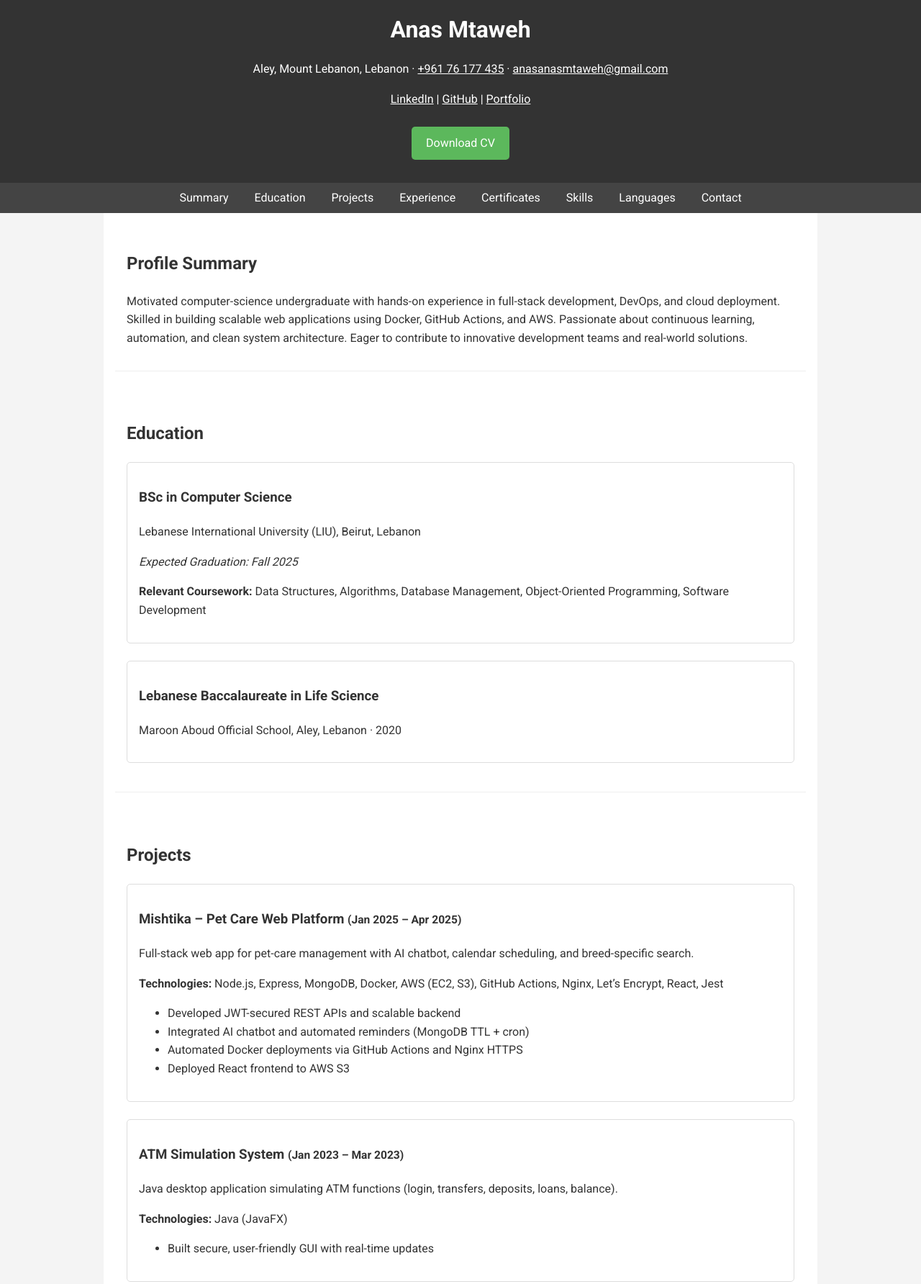
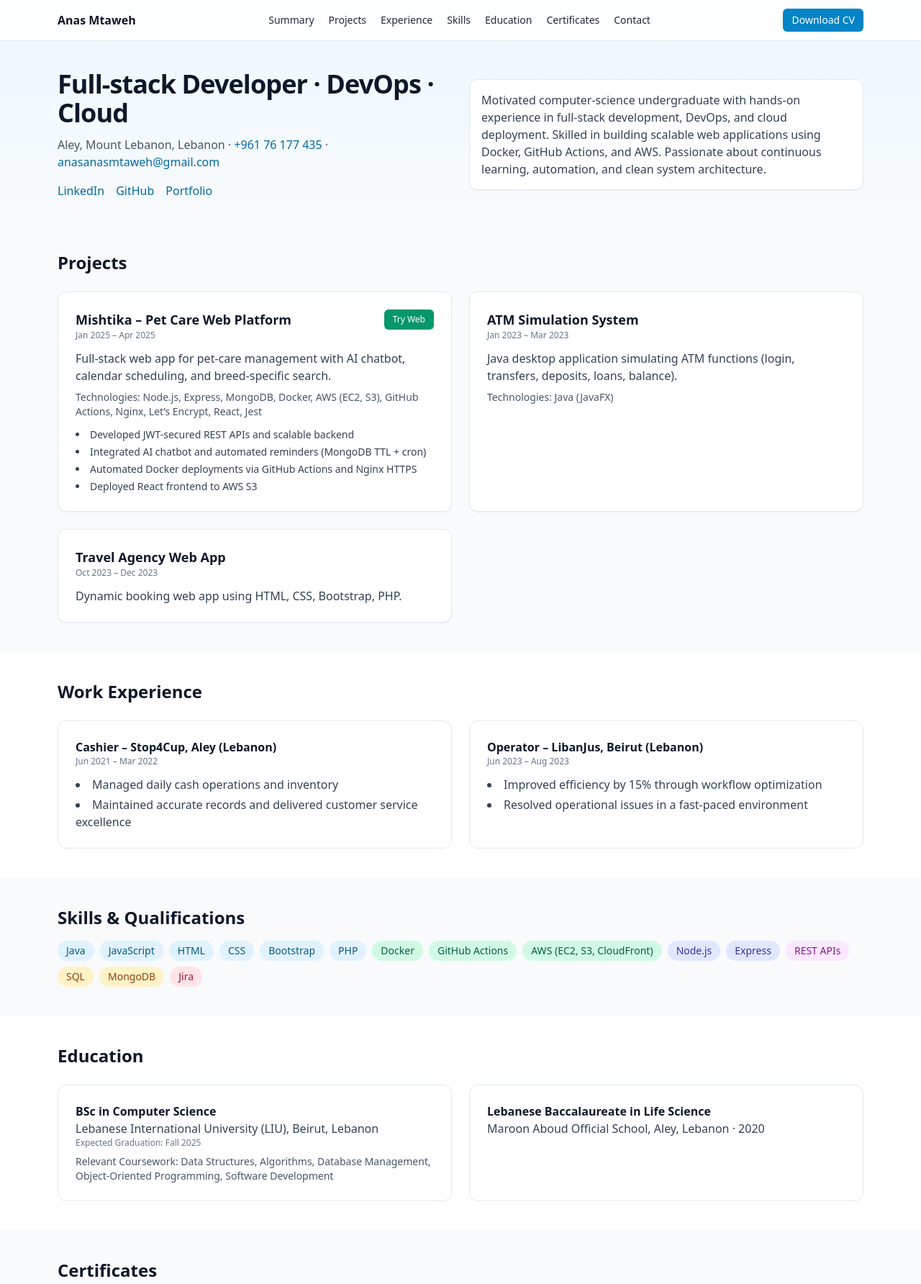
Before and after one commit to Anasmtaweh/Anas-Portfolio, a website: page public/index.html in a window 1280 px wide. Shown: the top 1784 px of the page at 72% size. Drawn offline with nearby package versions, Linux system fonts and the light colour scheme.

Commit message:
Switch homepage to Tailwind, redesign portfolio, restore Mishtika Try Web via /r/mishtika route, add MISHTIKA_URL env var placeholder

```diff
--- a/public/index.html
+++ b/public/index.html
@@ -4,114 +4,176 @@
     <meta charset="UTF-8" />
     <meta name="viewport" content="width=device-width, initial-scale=1.0" />
     <title>Anas Mtaweh – Portfolio</title>
-    <link rel="stylesheet" href="/style.css" />
+    <script src="https://cdn.tailwindcss.com"></script>
+    <meta name="theme-color" content="#0ea5e9" />
   </head>
-<body>
-    <header>
-        <h1>Anas Mtaweh</h1>
-        <p>Aley, Mount Lebanon, Lebanon · <a href="tel:+96176177435" style="color:#fff;">+961 76 177 435</a> · <a href="mailto:anasanasmtaweh@gmail.com" style="color:#fff;">anasanasmtaweh@gmail.com</a></p>
-        <p>
-            <a href="http://www.linkedin.com/in/anas-mtaweh-a02806218" target="_blank" rel="noopener" style="color:#fff;">LinkedIn</a>
-            |
-            <a href="https://github.com/Anasmtaweh" target="_blank" rel="noopener" style="color:#fff;">GitHub</a>
-            |
-            <a href="https://anas-mtaweh-portfolio.onrender.com/" target="_blank" rel="noopener" style="color:#fff;">Portfolio</a>
-        </p>
-        <p>
-            <a class="button" href="/cv.pdf" download>Download CV</a>
-        </p>
+  <body class="bg-slate-50 text-slate-800">
+    <!-- Nav -->
+    <header class="sticky top-0 z-40 backdrop-blur bg-white/70 border-b border-slate-200">
+      <div class="max-w-6xl mx-auto px-4 py-3 flex items-center justify-between">
+        <a href="#home" class="font-semibold text-slate-900">Anas Mtaweh</a>
+        <nav class="hidden sm:flex gap-5 text-sm">
+          <a href="#summary" class="hover:text-sky-600">Summary</a>
+          <a href="#projects" class="hover:text-sky-600">Projects</a>
+          <a href="#experience" class="hover:text-sky-600">Experience</a>
+          <a href="#skills" class="hover:text-sky-600">Skills</a>
+          <a href="#education" class="hover:text-sky-600">Education</a>
+          <a href="#certificates" class="hover:text-sky-600">Certificates</a>
+          <a href="#contact" class="hover:text-sky-600">Contact</a>
+        </nav>
+        <a class="inline-flex items-center rounded-md bg-sky-600 px-3 py-1.5 text-sm font-medium text-white shadow-sm hover:bg-sky-700 focus:outline-none focus:ring-2 focus:ring-sky-500" href="/cv.pdf" download>
+          Download CV
+        </a>
+      </div>
     </header>
 
-    <nav>
-        <a href="#summary">Summary</a>
-        <a href="#education">Education</a>
-        <a href="#projects">Projects</a>
-        <a href="#experience">Experience</a>
-        <a href="#certificates">Certificates</a>
-        <a href="#skills">Skills</a>
-        <a href="#languages">Languages</a>
-        <a href="#contact">Contact</a>
-    </nav>
-
-    <main>
-        <section id="summary">
-            <h2>Profile Summary</h2>
-            <p>
-                Motivated computer-science undergraduate with hands-on experience in full-stack development, DevOps, and cloud deployment. Skilled in building scalable web applications using Docker, GitHub Actions, and AWS. Passionate about continuous learning, automation, and clean system architecture. Eager to contribute to innovative development teams and real-world solutions.
+    <!-- Hero -->
+    <section id="home" class="bg-gradient-to-b from-sky-50 to-transparent">
+      <div class="max-w-6xl mx-auto px-4 pt-10 pb-8 grid gap-6 md:grid-cols-2 items-center">
+        <div>
+          <h1 class="text-3xl md:text-4xl font-bold tracking-tight text-slate-900">
+            Full‑stack Developer · DevOps · Cloud
+          </h1>
+          <p class="mt-3 text-slate-600">
+            Aley, Mount Lebanon, Lebanon ·
+            <a href="tel:+96176177435" class="text-sky-700 hover:underline">+961 76 177 435</a>
+            ·
+            <a href="mailto:anasanasmtaweh@gmail.com" class="text-sky-700 hover:underline">anasanasmtaweh@gmail.com</a>
           </p>
-        </section>
-
-        <section id="education">
-            <h2>Education</h2>
-            <div class="project">
-                <h3>BSc in Computer Science</h3>
-                <p>Lebanese International University (LIU), Beirut, Lebanon</p>
-                <p><em>Expected Graduation: Fall 2025</em></p>
-                <p><strong>Relevant Coursework:</strong> Data Structures, Algorithms, Database Management, Object-Oriented Programming, Software Development</p>
+          <div class="mt-4 flex gap-4 text-sky-700">
+            <a href="http://www.linkedin.com/in/anas-mtaweh-a02806218" target="_blank" rel="noopener" class="hover:underline">LinkedIn</a>
+            <a href="https://github.com/Anasmtaweh" target="_blank" rel="noopener" class="hover:underline">GitHub</a>
+            <a href="https://anas-mtaweh-portfolio.onrender.com/" target="_blank" rel="noopener" class="hover:underline">Portfolio</a>
           </div>
-            <div class="project">
-                <h3>Lebanese Baccalaureate in Life Science</h3>
-                <p>Maroon Aboud Official School, Aley, Lebanon &middot; 2020</p>
+        </div>
+        <div class="md:justify-self-end">
+          <div class="rounded-xl border border-slate-200 bg-white p-4 shadow-sm">
+            <p class="text-slate-700">
+              Motivated computer-science undergraduate with hands-on experience in full-stack development, DevOps, and cloud deployment. Skilled in building scalable web applications using Docker, GitHub Actions, and AWS. Passionate about continuous learning, automation, and clean system architecture.
+            </p>
+          </div>
+        </div>
       </div>
     </section>
 
-        <section id="projects">
-            <h2>Projects</h2>
-            <div class="project">
-                <h3>Mishtika – Pet Care Web Platform <small>(Jan 2025 – Apr 2025)</small></h3>
-                <p>
-                    Full-stack web app for pet-care management with AI chatbot, calendar scheduling, and breed-specific search.
-                </p>
-                <p><strong>Technologies:</strong> Node.js, Express, MongoDB, Docker, AWS (EC2, S3), GitHub Actions, Nginx, Let’s Encrypt, React, Jest</p>
-                <ul>
+    <!-- Projects -->
+    <section id="projects" class="py-10">
+      <div class="max-w-6xl mx-auto px-4">
+        <h2 class="text-2xl font-bold text-slate-900">Projects</h2>
+        <div class="mt-6 grid gap-6 md:grid-cols-2">
+          <!-- Mishtika -->
+          <article class="rounded-xl border border-slate-200 bg-white p-6 shadow-sm">
+            <div class="flex items-start justify-between gap-4">
+              <div>
+                <h3 class="text-lg font-semibold text-slate-900">Mishtika – Pet Care Web Platform</h3>
+                <p class="text-xs text-slate-500">Jan 2025 – Apr 2025</p>
+              </div>
+              <div class="flex gap-2">
+                <a href="/r/mishtika" target="_blank" rel="noopener" class="inline-flex items-center rounded-md bg-emerald-600 px-3 py-1.5 text-xs font-medium text-white hover:bg-emerald-700">Try Web</a>
+              </div>
+            </div>
+            <p class="mt-3 text-slate-700">Full-stack web app for pet-care management with AI chatbot, calendar scheduling, and breed‑specific search.</p>
+            <p class="mt-2 text-sm text-slate-600"><span class="font-medium">Technologies:</span> Node.js, Express, MongoDB, Docker, AWS (EC2, S3), GitHub Actions, Nginx, Let’s Encrypt, React, Jest</p>
+            <ul class="mt-3 list-disc list-inside text-sm text-slate-700 space-y-1">
               <li>Developed JWT-secured REST APIs and scalable backend</li>
               <li>Integrated AI chatbot and automated reminders (MongoDB TTL + cron)</li>
               <li>Automated Docker deployments via GitHub Actions and Nginx HTTPS</li>
               <li>Deployed React frontend to AWS S3</li>
             </ul>
+          </article>
+
+          <!-- ATM Simulation -->
+          <article class="rounded-xl border border-slate-200 bg-white p-6 shadow-sm">
+            <h3 class="text-lg font-semibold text-slate-900">ATM Simulation System</h3>
+            <p class="text-xs text-slate-500">Jan 2023 – Mar 2023</p>
+            <p class="mt-3 text-slate-700">Java desktop application simulating ATM functions (login, transfers, deposits, loans, balance).</p>
+            <p class="mt-2 text-sm text-slate-600"><span class="font-medium">Technologies:</span> Java (JavaFX)</p>
+          </article>
+
+          <!-- Travel Agency -->
+          <article class="rounded-xl border border-slate-200 bg-white p-6 shadow-sm">
+            <h3 class="text-lg font-semibold text-slate-900">Travel Agency Web App</h3>
+            <p class="text-xs text-slate-500">Oct 2023 – Dec 2023</p>
+            <p class="mt-3 text-slate-700">Dynamic booking web app using HTML, CSS, Bootstrap, PHP.</p>
+          </article>
         </div>
-            <div class="project">
-                <h3>ATM Simulation System <small>(Jan 2023 – Mar 2023)</small></h3>
-                <p>Java desktop application simulating ATM functions (login, transfers, deposits, loans, balance).</p>
-                <p><strong>Technologies:</strong> Java (JavaFX)</p>
-                <ul>
-                    <li>Built secure, user-friendly GUI with real-time updates</li>
-                </ul>
-            </div>
-            <div class="project">
-                <h3>Travel Agency Web App <small>(Oct 2023 – Dec 2023)</small></h3>
-                <p>Dynamic booking web app using HTML, CSS, Bootstrap, PHP.</p>
-                <ul>
-                    <li>Created interactive trip listings and booking forms</li>
-                    <li>Implemented validation and tested UX flow</li>
-                </ul>
       </div>
     </section>
 
-        <section id="experience">
-            <h2>Work Experience</h2>
-            <div class="project">
-                <h3>Cashier – Stop4Cup, Aley (Lebanon)</h3>
-                <p><em>Jun 2021 – Mar 2022</em></p>
-                <ul>
+    <!-- Experience -->
+    <section id="experience" class="py-10 bg-white">
+      <div class="max-w-6xl mx-auto px-4">
+        <h2 class="text-2xl font-bold text-slate-900">Work Experience</h2>
+        <div class="mt-6 grid gap-6 md:grid-cols-2">
+          <article class="rounded-xl border border-slate-200 p-6">
+            <h3 class="font-semibold text-slate-900">Cashier – Stop4Cup, Aley (Lebanon)</h3>
+            <p class="text-xs text-slate-500">Jun 2021 – Mar 2022</p>
+            <ul class="mt-3 list-disc list-inside text-slate-700 space-y-1">
               <li>Managed daily cash operations and inventory</li>
               <li>Maintained accurate records and delivered customer service excellence</li>
             </ul>
-            </div>
-            <div class="project">
-                <h3>Operator – LibanJus, Beirut (Lebanon)</h3>
-                <p><em>Jun 2023 – Aug 2023</em></p>
-                <ul>
+          </article>
+          <article class="rounded-xl border border-slate-200 p-6">
+            <h3 class="font-semibold text-slate-900">Operator – LibanJus, Beirut (Lebanon)</h3>
+            <p class="text-xs text-slate-500">Jun 2023 – Aug 2023</p>
+            <ul class="mt-3 list-disc list-inside text-slate-700 space-y-1">
               <li>Improved efficiency by 15% through workflow optimization</li>
               <li>Resolved operational issues in a fast-paced environment</li>
             </ul>
+          </article>
+        </div>
       </div>
     </section>
 
-        <section id="certificates">
-            <h2>Certificates</h2>
-            <ul>
-                <li>AWS Certified Cloud Practitioner – Amazon Web Services (2025–2028) &middot; Credential ID: dbc01c0e5bd84db1b5457177f115f203</li>
+    <!-- Skills -->
+    <section id="skills" class="py-10">
+      <div class="max-w-6xl mx-auto px-4">
+        <h2 class="text-2xl font-bold text-slate-900">Skills &amp; Qualifications</h2>
+        <div class="mt-4 flex flex-wrap gap-2">
+          <span class="px-3 py-1 text-sm bg-sky-100 text-sky-800 rounded-full">Java</span>
+          <span class="px-3 py-1 text-sm bg-sky-100 text-sky-800 rounded-full">JavaScript</span>
+          <span class="px-3 py-1 text-sm bg-sky-100 text-sky-800 rounded-full">HTML</span>
+          <span class="px-3 py-1 text-sm bg-sky-100 text-sky-800 rounded-full">CSS</span>
+          <span class="px-3 py-1 text-sm bg-sky-100 text-sky-800 rounded-full">Bootstrap</span>
+          <span class="px-3 py-1 text-sm bg-sky-100 text-sky-800 rounded-full">PHP</span>
+          <span class="px-3 py-1 text-sm bg-emerald-100 text-emerald-800 rounded-full">Docker</span>
+          <span class="px-3 py-1 text-sm bg-emerald-100 text-emerald-800 rounded-full">GitHub Actions</span>
+          <span class="px-3 py-1 text-sm bg-emerald-100 text-emerald-800 rounded-full">AWS (EC2, S3, CloudFront)</span>
+          <span class="px-3 py-1 text-sm bg-indigo-100 text-indigo-800 rounded-full">Node.js</span>
+          <span class="px-3 py-1 text-sm bg-indigo-100 text-indigo-800 rounded-full">Express</span>
+          <span class="px-3 py-1 text-sm bg-fuchsia-100 text-fuchsia-800 rounded-full">REST APIs</span>
+          <span class="px-3 py-1 text-sm bg-amber-100 text-amber-800 rounded-full">SQL</span>
+          <span class="px-3 py-1 text-sm bg-amber-100 text-amber-800 rounded-full">MongoDB</span>
+          <span class="px-3 py-1 text-sm bg-rose-100 text-rose-800 rounded-full">Jira</span>
+        </div>
+      </div>
+    </section>
+
+    <!-- Education -->
+    <section id="education" class="py-10 bg-white">
+      <div class="max-w-6xl mx-auto px-4">
+        <h2 class="text-2xl font-bold text-slate-900">Education</h2>
+        <div class="mt-6 grid gap-6 md:grid-cols-2">
+          <article class="rounded-xl border border-slate-200 p-6">
+            <h3 class="font-semibold text-slate-900">BSc in Computer Science</h3>
+            <p class="text-slate-700">Lebanese International University (LIU), Beirut, Lebanon</p>
+            <p class="text-xs text-slate-500">Expected Graduation: Fall 2025</p>
+            <p class="mt-2 text-sm text-slate-600"><span class="font-medium">Relevant Coursework:</span> Data Structures, Algorithms, Database Management, Object-Oriented Programming, Software Development</p>
+          </article>
+          <article class="rounded-xl border border-slate-200 p-6">
+            <h3 class="font-semibold text-slate-900">Lebanese Baccalaureate in Life Science</h3>
+            <p class="text-slate-700">Maroon Aboud Official School, Aley, Lebanon · 2020</p>
+          </article>
+        </div>
+      </div>
+    </section>
+
+    <!-- Certificates -->
+    <section id="certificates" class="py-10">
+      <div class="max-w-6xl mx-auto px-4">
+        <h2 class="text-2xl font-bold text-slate-900">Certificates</h2>
+        <ul class="mt-4 grid gap-2 text-slate-700">
+          <li>AWS Certified Cloud Practitioner – Amazon Web Services (2025–2028) · Credential ID: dbc01c0e5bd84db1b5457177f115f203</li>
           <li>Introduction to DevOps – IBM &amp; Coursera</li>
           <li>Framing Cloud Discussions for the C-Suite – LinkedIn Learning</li>
           <li>Creating Your IT Strategy – LinkedIn Learning</li>
@@ -122,60 +184,50 @@
           <li>Succeeding as a First-Time Tech Manager</li>
           <li>Non-Technical Skills for Data Scientists</li>
         </ul>
+      </div>
     </section>
 
-        <section id="skills">
-            <h2>Skills &amp; Qualifications</h2>
-            <ul>
-                <li><strong>Programming &amp; Web:</strong> Java, JavaScript, HTML, CSS, Bootstrap, PHP, Responsive Web Design</li>
-                <li><strong>DevOps &amp; Cloud:</strong> Docker, Git, GitHub Actions (CI/CD), Nginx, Linux (Ubuntu), Shell Scripting, AWS (EC2, S3, CloudFront)</li>
-                <li><strong>Frameworks &amp; APIs:</strong> Node.js, Express.js, REST APIs</li>
-                <li><strong>Databases:</strong> SQL, MongoDB, Microsoft Access</li>
-                <li><strong>Project &amp; Task Management:</strong> Jira Cloud (board setup, sprint planning, backlog grooming)</li>
-                <li><strong>Software Tools:</strong> Microsoft Office, Visual Studio Code, Gmail</li>
-                <li><strong>Soft Skills:</strong> Analytical thinking, teamwork, adaptability, communication</li>
-            </ul>
-        </section>
-
-        <section id="languages">
-            <h2>Languages</h2>
-            <ul>
-                <li>Arabic – Native</li>
-                <li>English – Fluent (speaking, reading, writing)</li>
-            </ul>
-        </section>
-
-        <section id="contact">
-            <h2>Contact</h2>
-            <form id="contactForm">
+    <!-- Contact -->
+    <section id="contact" class="py-10 bg-white">
+      <div class="max-w-6xl mx-auto px-4">
+        <h2 class="text-2xl font-bold text-slate-900">Contact</h2>
+        <form id="contactForm" class="mt-6 grid gap-4 md:max-w-xl">
           <div>
-                    <label for="name">Name</label>
-                    <input id="name" name="name" type="text" required />
+            <label for="name" class="block text-sm font-medium text-slate-700">Name</label>
+            <input id="name" name="name" type="text" required class="mt-1 w-full rounded-md border-slate-300 shadow-sm focus:border-sky-500 focus:ring-sky-500" />
           </div>
           <div>
-                    <label for="email">Email</label>
-                    <input id="email" name="email" type="email" required />
+            <label for="email" class="block text-sm font-medium text-slate-700">Email</label>
+            <input id="email" name="email" type="email" required class="mt-1 w-full rounded-md border-slate-300 shadow-sm focus:border-sky-500 focus:ring-sky-500" />
           </div>
           <div>
-                    <label for="inquiryType">Inquiry Type</label>
-                    <select id="inquiryType" name="inquiryType" required>
+            <label for="inquiryType" class="block text-sm font-medium text-slate-700">Inquiry Type</label>
+            <select id="inquiryType" name="inquiryType" required class="mt-1 w-full rounded-md border-slate-300 shadow-sm focus:border-sky-500 focus:ring-sky-500">
               <option value="General">General</option>
               <option value="Opportunities">Opportunities</option>
               <option value="Collaboration">Collaboration</option>
             </select>
           </div>
           <div>
-                    <label for="message">Message</label>
-                    <textarea id="message" name="message" rows="5" required></textarea>
+            <label for="message" class="block text-sm font-medium text-slate-700">Message</label>
+            <textarea id="message" name="message" rows="5" required class="mt-1 w-full rounded-md border-slate-300 shadow-sm focus:border-sky-500 focus:ring-sky-500"></textarea>
           </div>
-                <button type="submit">Send Message</button>
-                <div id="form-status" role="status" aria-live="polite"></div>
+          <button type="submit" class="inline-flex w-fit items-center rounded-md bg-sky-600 px-4 py-2 text-sm font-medium text-white shadow-sm hover:bg-sky-700 focus:outline-none focus:ring-2 focus:ring-sky-500">Send Message</button>
+          <div id="form-status" role="status" aria-live="polite" class="text-sm"></div>
         </form>
+      </div>
     </section>
-    </main>
 
-    <footer>
+    <!-- Footer -->
+    <footer class="border-t border-slate-200">
+      <div class="max-w-6xl mx-auto px-4 py-6 text-sm text-slate-600 flex flex-col sm:flex-row items-center justify-between gap-2">
         <p>&copy; <span id="year"></span> Anas Mtaweh</p>
+        <div class="flex gap-4 text-sky-700">
+          <a href="http://www.linkedin.com/in/anas-mtaweh-a02806218" target="_blank" rel="noopener" class="hover:underline">LinkedIn</a>
+          <a href="https://github.com/Anasmtaweh" target="_blank" rel="noopener" class="hover:underline">GitHub</a>
+          <a href="/cv.pdf" download class="hover:underline">CV</a>
+        </div>
+      </div>
     </footer>
 
     <script src="/script.js"></script>
--- a/render.yaml
+++ b/render.yaml
@@ -19,4 +19,6 @@ services:
         value: "" # Placeholder, actual value set in Render dashboard
       - key: YOUR_RECEIVING_EMAIL
         value: "" # Placeholder, actual value set in Render dashboard
+      - key: MISHTIKA_URL
+        value: "" # Set this to your Mishtika live demo URL (e.g., https://your-app.onrender.com)
       # Render injects the PORT variable automatically. Your code already uses it.
```
Also changed, not shown: index.js (+9 -0 lines). Lines whose indentation alone changed are shown as unchanged.
